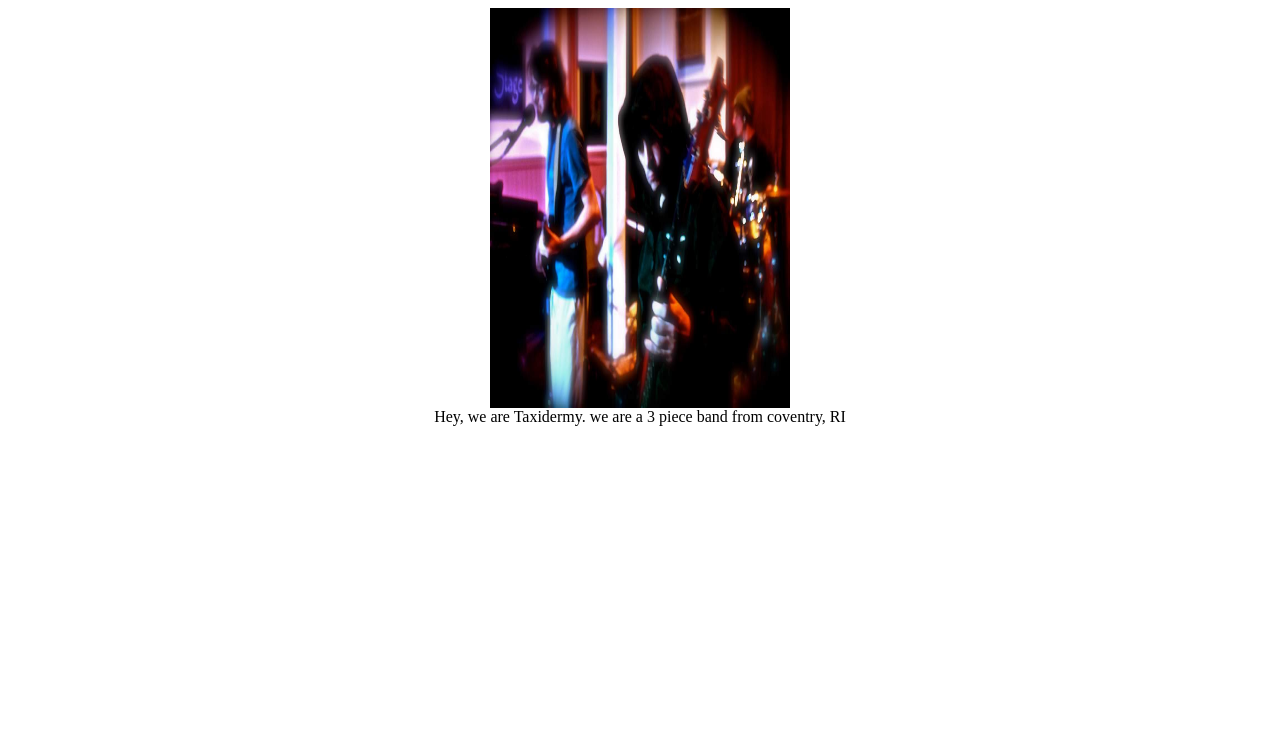
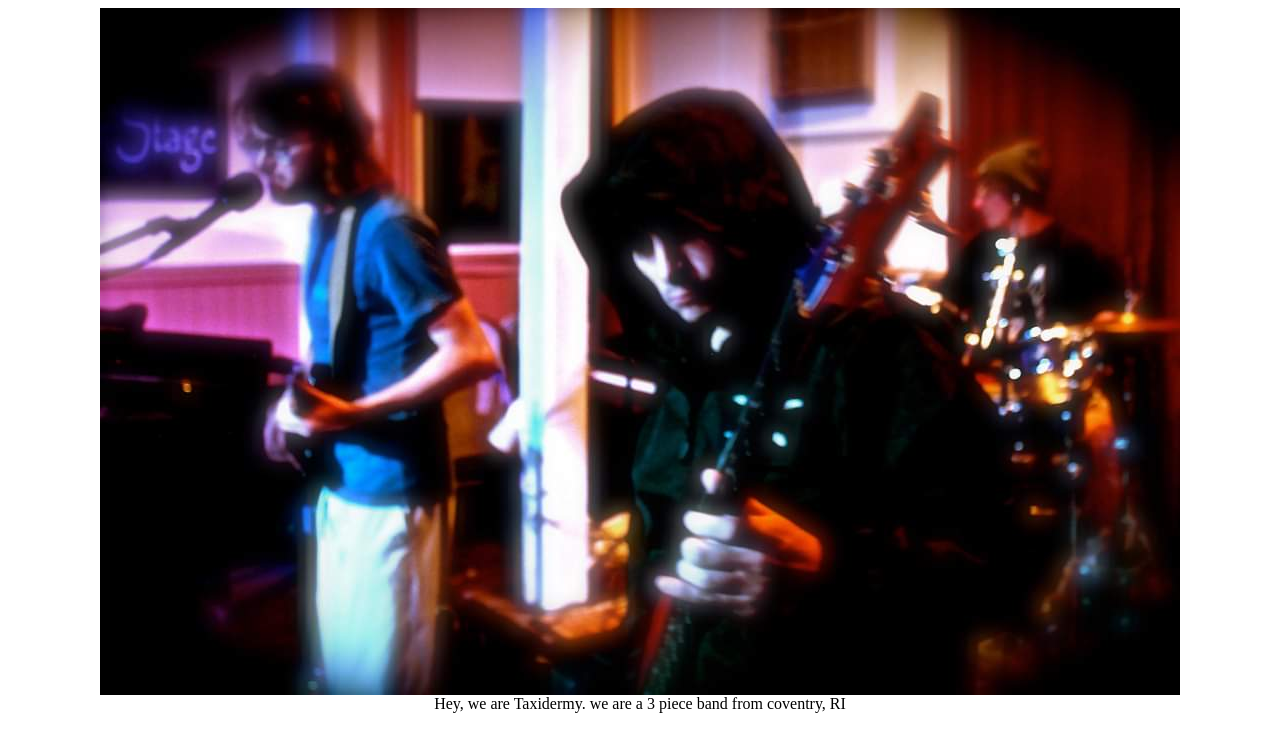
Before and after one commit to Taxidermyband/Taxidermy, a plain HTML site: page index.html in a window 1280 px wide. Drawn offline with Linux system fonts and the light colour scheme.

Commit message:
index.html

```diff
--- a/index.html
+++ b/index.html
@@ -2,7 +2,7 @@
   <head>
   </head>
   <body>
-    <center><img src='1000004982.jpg' width=300, height=400'><br>
+    <center><img src='1000004982.jpg' width=1080, height=687'><br>
     Hey, we are Taxidermy. we are a 3 piece band from coventry, RI<br>
     </center>
   </body>
```
